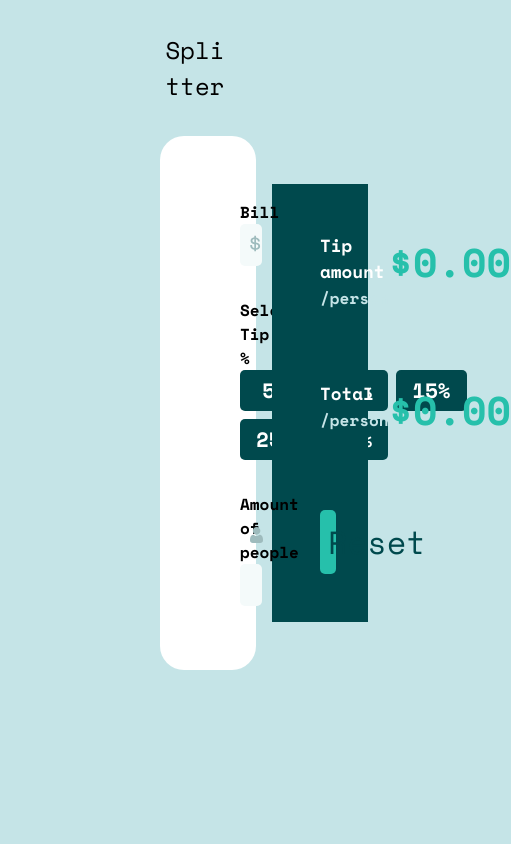
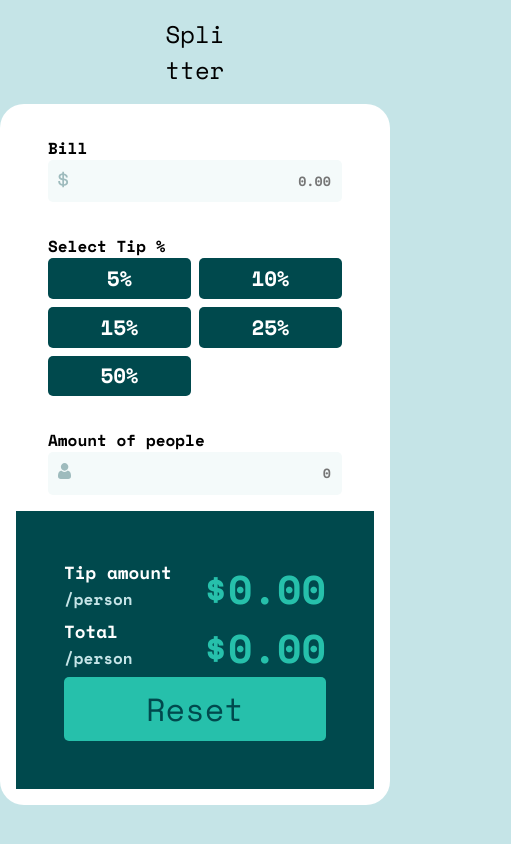
Before and after one commit to Abimael10/tip-calculator-app, a plain HTML site: page index.html in a window 390 px wide. Shown: the whole page, 511 px wide, since content can reach past the window. Drawn offline with nearby package versions, Linux system fonts and the light colour scheme.

Commit message:
added responsive styles, project is finished

```diff
--- /dev/null
+++ b/css/helpers/_mixins.scss
@@ -0,0 +1,16 @@
+@mixin breakpoint($point) {
+
+    @if $point == desktop {
+      @media (min-width: 64em) { @content ; }
+   }
+     @else if $point == tablet {
+      @media (min-width: 50em) { @content ; }
+   }
+    @else if $point == phablet {
+      @media (min-width: 37.5em)  { @content ; }
+   }
+   @else if $point == phone {
+      @media (max-width: 37.5em)  { @content ; }
+
+   }
+ }
--- a/css/style.scss
+++ b/css/style.scss
@@ -1,11 +1,16 @@
 //Imports
 @import 'helpers/general-config';
+@import 'helpers/mixins';
 
 .top h1 {
     font-size: 1.5rem;
     font-weight: 400;
     text-align: center;
     margin: 2rem 0;
+
+    @include breakpoint(phone) {
+        margin: 1rem;
+    }
 }
 
 .app {
@@ -16,9 +21,31 @@
     padding: 3rem;
     margin: 0 10rem;
 
+    @include breakpoint(phone) {
+        flex-direction: column;
+        padding: 1rem;
+        margin: 0;
+    }
+
+    @include breakpoint(phablet) {
+        margin: 0 1rem;
+    }
+
+    @include breakpoint(tablet) {
+        margin: 0 2rem;
+    }
+
+    @include breakpoint (desktop) {
+        margin: 0 10rem;
+    }
+
     & .data {
         width: 50%;
         padding: 1rem 2rem;
+
+        @include breakpoint(phone) {
+            width: 100%;
+        }
 
         & .billing {
             position: relative;
@@ -60,6 +87,10 @@
                 grid-gap: .5rem;
                 font-weight: 700;
 
+                @include breakpoint(phone) {
+                    grid-template-columns: 1fr 1fr;
+                }
+
                 & .percent-total {
                     background-color: $dark-cyan;
                     font-size: 1.3rem;
@@ -75,11 +106,6 @@
                         cursor: pointer;
                     }
                 }
-
-                & .exception {
-                    background-color: $light-gray-cyan;
-                    color: $dark-cyan;
-                }
             }
         }
     }
@@ -92,6 +118,10 @@
         background-color: $dark-cyan;
         padding: 3rem;
         color: $white;
+
+        @include breakpoint(phone) {
+            width: 100%;
+        }
 
         & .tip-amount {
             display: flex;
```
Also changed, not shown: css/style.css, 1 other file.
